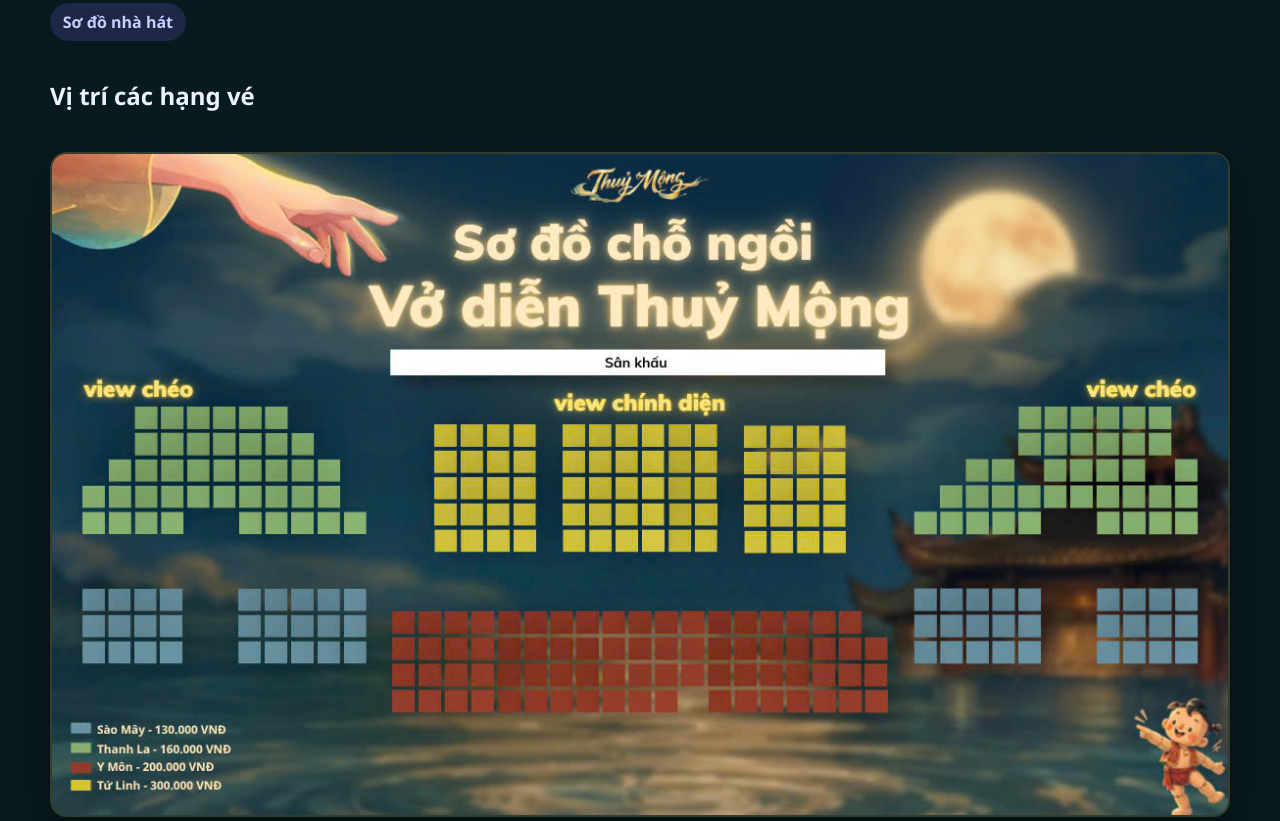
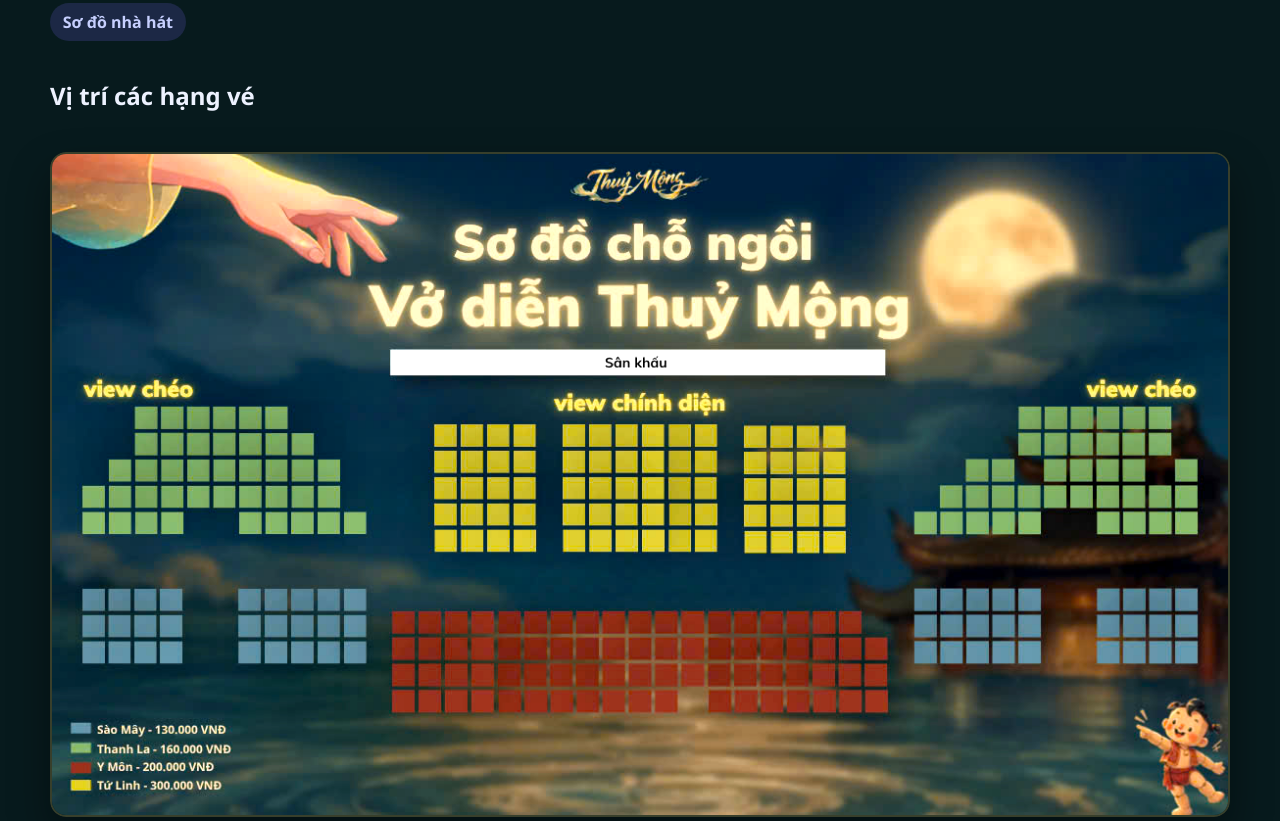
Before and after one commit to hustbeef92/thuy-mong, a website: page public/index.html in a window 1280 px wide. Shown: the part 1539-2360 px from the top of the page. Drawn offline with Linux system fonts and the light colour scheme; files that its build step writes are made by us from their sources; no server answers; files whose address does not match are found by name.

Commit message:
Use CSS filters and GPU rendering for sharper image scaling

```diff
--- a/public/index.html
+++ b/public/index.html
@@ -116,7 +116,7 @@
               </div>
             </div>
             <div style="margin-top: 40px; text-align: center; border-radius: 16px; overflow: hidden; box-shadow: 0 20px 40px rgba(0,0,0,0.4);">
-              <img src="/so-do.jpg" alt="Sơ đồ chỗ ngồi" style="width: 100%; height: auto; display: block; border: 2px solid rgba(241, 198, 107, 0.2); border-radius: 16px; image-rendering: -webkit-optimize-contrast; image-rendering: high-quality;" />
+              <img src="/so-do.jpg" alt="Sơ đồ chỗ ngồi" style="width: 100%; height: auto; display: block; border: 2px solid rgba(241, 198, 107, 0.2); border-radius: 16px; filter: contrast(115%) saturate(105%) brightness(102%); transform: translateZ(0); backface-visibility: hidden;" />
             </div>
           </div>
         </section>
```
